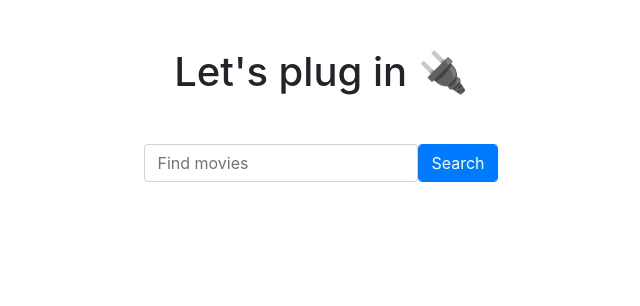
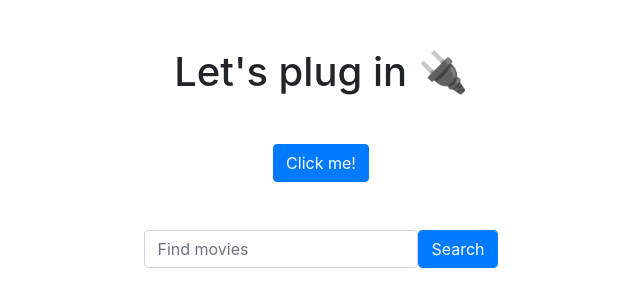
Before and after one commit to yannklein/js-plugins-795, a website built with webpack: page index.html in a window 1280 px wide. Shown: the whole page, without its empty margins (319-959 px from the left). Built offline with nearby package versions, Linux system fonts and the light colour scheme; no server answers; files whose address does not match are found by name.

Commit message:
added button

```diff
--- a/index.html
+++ b/index.html
@@ -12,6 +12,9 @@
 
     <div class="container text-center mt-5">
       <h1> Let's plug in 🔌</h1>
+      <div class="container my-5">
+        <a href="#" class="btn btn-primary">Click me!</a>
+      </div>
 
       <form id="search-movies" class="form-inline d-flex justify-content-center m-5">
         <input id="keyword" type="text" class="form-control" placeholder="Find movies">
```
